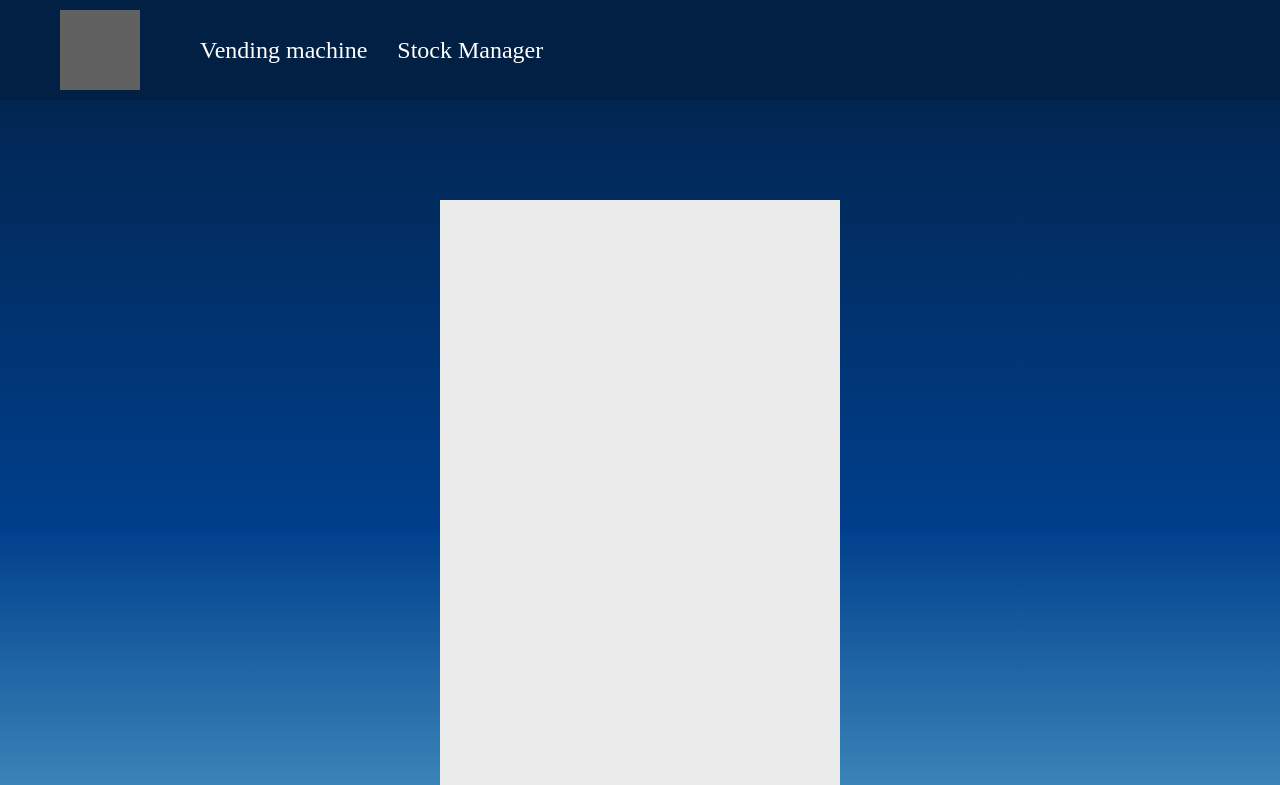
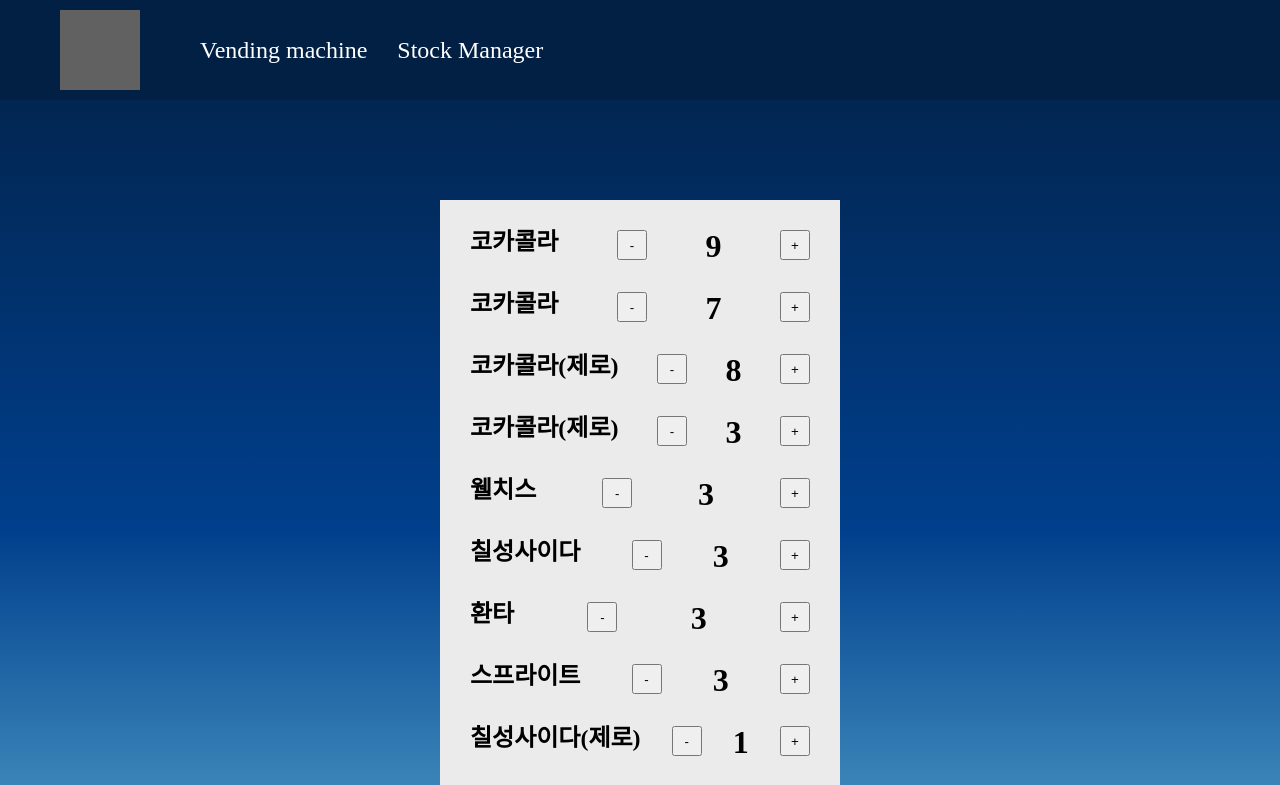
Before and after one commit to codesquad-members-2022/fe-vm, a React (Create React App) app: page /stock-manager in a window 1280 px wide. Shown: the top 785 px of the page. Built offline with nearby package versions, Linux system fonts and the light colour scheme; data requests are answered from the project's data file; grey boxes are pictures that could not be loaded.

Commit message:
Feat: stock manager 기능 추가

```diff
--- a/server/db.json
+++ b/server/db.json
@@ -5,28 +5,28 @@
       "name": "코카콜라",
       "imgSrc": "https://user-images.githubusercontent.com/95538993/168968579-609b8507-4145-4330-9813-1ac87201012e.png",
       "price": 1300,
-      "stock": 4
+      "stock": 9
     },
     {
       "id": 2,
       "name": "코카콜라",
       "imgSrc": "https://user-images.githubusercontent.com/95538993/168968579-609b8507-4145-4330-9813-1ac87201012e.png",
       "price": 1300,
-      "stock": 2
+      "stock": 7
     },
     {
       "id": 3,
       "name": "코카콜라(제로)",
       "imgSrc": "https://user-images.githubusercontent.com/95538993/168968589-8b351153-3bdc-4e17-9a28-b1f8fad6c50a.png",
       "price": 1300,
-      "stock": 3
+      "stock": 8
     },
     {
       "id": 4,
       "name": "코카콜라(제로)",
       "imgSrc": "https://user-images.githubusercontent.com/95538993/168968589-8b351153-3bdc-4e17-9a28-b1f8fad6c50a.png",
       "price": 1300,
-      "stock": 1
+      "stock": 3
     },
     {
       "id": 5,
@@ -91,8 +91,8 @@
     "100": 10,
     "500": 5,
     "1000": 8,
-    "5000": 5,
-    "10000": 1,
+    "5000": 4,
+    "10000": 0,
     "50000": 4
   }
 }
--- a/src/components/StockManager/ProductStockManager.jsx
+++ b/src/components/StockManager/ProductStockManager.jsx
@@ -1,16 +1,26 @@
 import styled from "styled-components";
 
-const ProductStockManager = ({ tempProductInfo, setTempProductsInfo }) => {
-  const changeTempStock = () => {
-    //todo: 기능 구현
+const ProductStockManager = ({ productInfo, updateProductInfo }) => {
+  let timeoutId;
+  let stockChangeNum = 0;
+
+  const handleStockChangeButtonClick = (type) => {
+    if (timeoutId) {
+      clearTimeout(timeoutId);
+    }
+
+    stockChangeNum += type === "increment" ? 1 : -1;
+    const newProductInfo = { ...productInfo };
+    newProductInfo.stock = Math.max(productInfo.stock + stockChangeNum, 0);
+    timeoutId = setTimeout(() => updateProductInfo(productInfo.id, newProductInfo), 1000);
   };
 
   return (
     <ProductStockManagerWrapper>
-      <ProductName>{tempProductInfo.name}</ProductName>
-      <StockChangeButton onClick={changeTempStock}>-</StockChangeButton>
-      <StockDisplay>{tempProductInfo.stock}</StockDisplay>
-      <StockChangeButton onClick={changeTempStock}>+</StockChangeButton>
+      <ProductName>{productInfo.name}</ProductName>
+      <StockChangeButton onClick={() => handleStockChangeButtonClick("decrement")}>-</StockChangeButton>
+      <StockDisplay>{productInfo.stock}</StockDisplay>
+      <StockChangeButton onClick={() => handleStockChangeButtonClick("increment")}>+</StockChangeButton>
     </ProductStockManagerWrapper>
   );
 };
--- a/src/contextProviders/ProductsInfoProvider.jsx
+++ b/src/contextProviders/ProductsInfoProvider.jsx
@@ -2,6 +2,7 @@ import { createContext, useEffect, useState } from "react";
 import { request } from "fetcher";
 
 export const ProductsInfo = createContext();
+
 export const ProductsInfoProvider = ({ children }) => {
   const [productsInfo, setProductsInfo] = useState();
 
@@ -13,13 +14,9 @@ export const ProductsInfoProvider = ({ children }) => {
   }, []);
 
   const updateProductInfo = (targetProductId, newInfo) => {
-    const updatedProductsInfo = productsInfo.map((productInfo) => {
-      if (productInfo.id === targetProductId) {
-        return newInfo;
-      }
-      return productInfo;
-    });
-    setProductsInfo(updatedProductsInfo);
+    setProductsInfo((prev) =>
+      prev.map((productInfo) => (productInfo.id === targetProductId ? newInfo : productInfo))
+    );
     request.patchData("productsInfo", targetProductId, newInfo);
   };
 
--- a/src/pages/StockManager.jsx
+++ b/src/pages/StockManager.jsx
@@ -1,23 +1,20 @@
 import styled from "styled-components";
-import { useContext, useState } from "react";
+import { useContext } from "react";
 import { ProductsInfo } from "contextProviders/ProductsInfoProvider";
 import ProductStockManager from "components/StockManager/ProductStockManager";
-import SaveButton from "components/StockManager/SaveButton";
 
 const StockManager = () => {
-  const { productsInfo } = useContext(ProductsInfo);
-  const [tempProductsInfo, setTempProductsInfo] = useState(productsInfo);
+  const { productsInfo, updateProductInfo } = useContext(ProductsInfo);
 
   return (
     <StockManagerWrapper>
-      {tempProductsInfo?.map((tempProductInfo) => (
+      {productsInfo?.map((productInfo) => (
         <ProductStockManager
-          key={tempProductInfo.id}
-          tempProductInfo={tempProductInfo}
-          setTempProductsInfo={setTempProductsInfo}
+          key={productInfo.id}
+          productInfo={productInfo}
+          updateProductInfo={updateProductInfo}
         />
       ))}
-      <SaveButton tempProductsInfo={tempProductsInfo} />
     </StockManagerWrapper>
   );
 };
```
